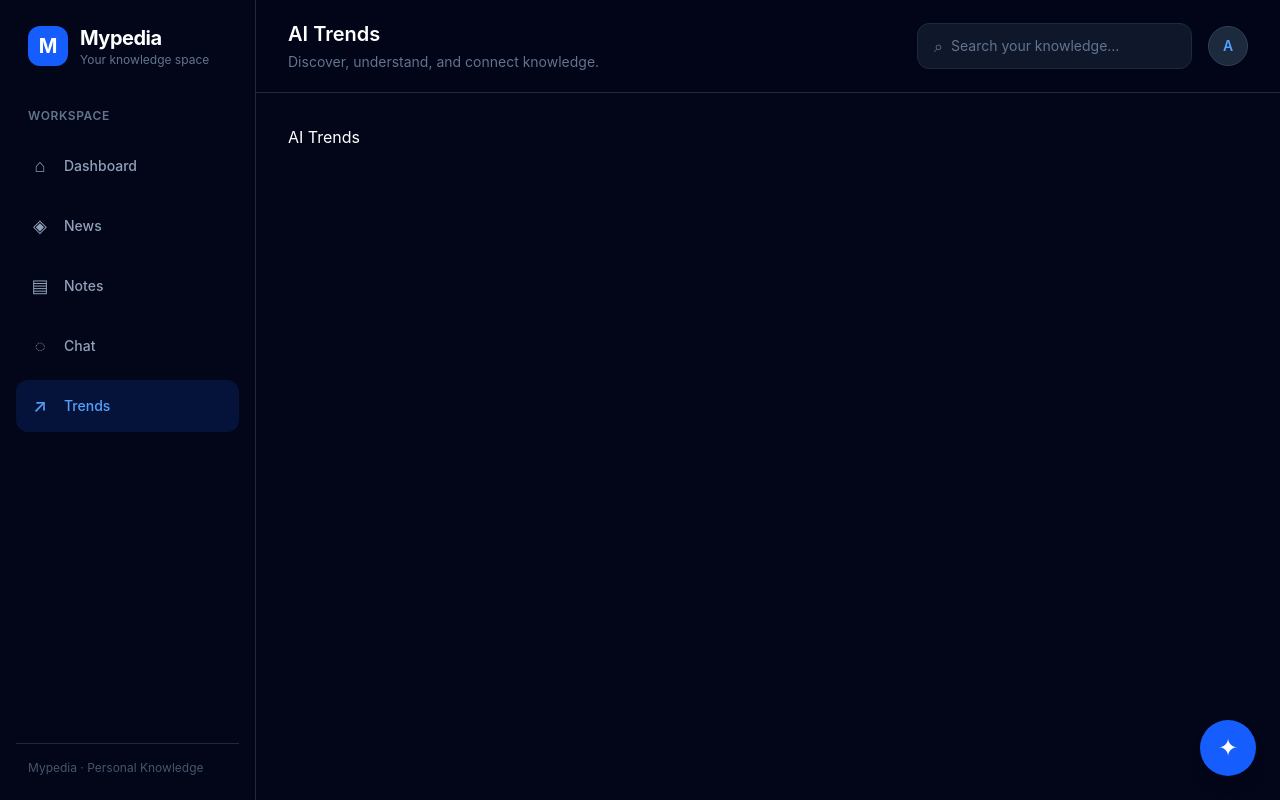
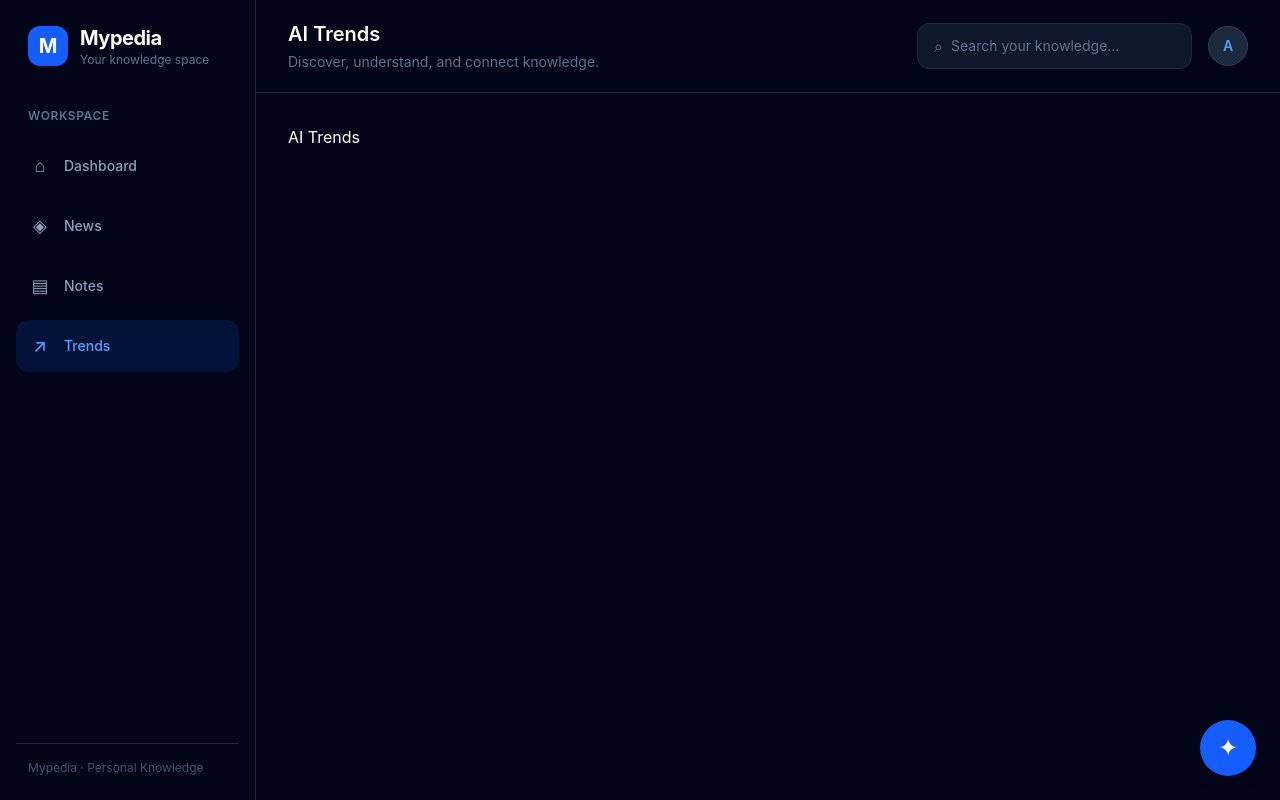
Before and after one commit to AbinandBArjun/MyAI, a React (Vite) app in the folder frontend/: page /trends in a window 1280 px wide. Built offline with nearby package versions, Linux system fonts and the light colour scheme.

Commit message:
Remove standalone chat navigation

```diff
--- a/frontend/src/components/Sidebar.tsx
+++ b/frontend/src/components/Sidebar.tsx
@@ -4,7 +4,6 @@ const navigationItems = [
   { name: "Dashboard", path: "/", icon: "⌂", end: true },
   { name: "News", path: "/news", icon: "◈" },
   { name: "Notes", path: "/notes", icon: "▤" },
-  { name: "Chat", path: "/chat", icon: "◌" },
   { name: "Trends", path: "/trends", icon: "↗" },
 ];
 
```
